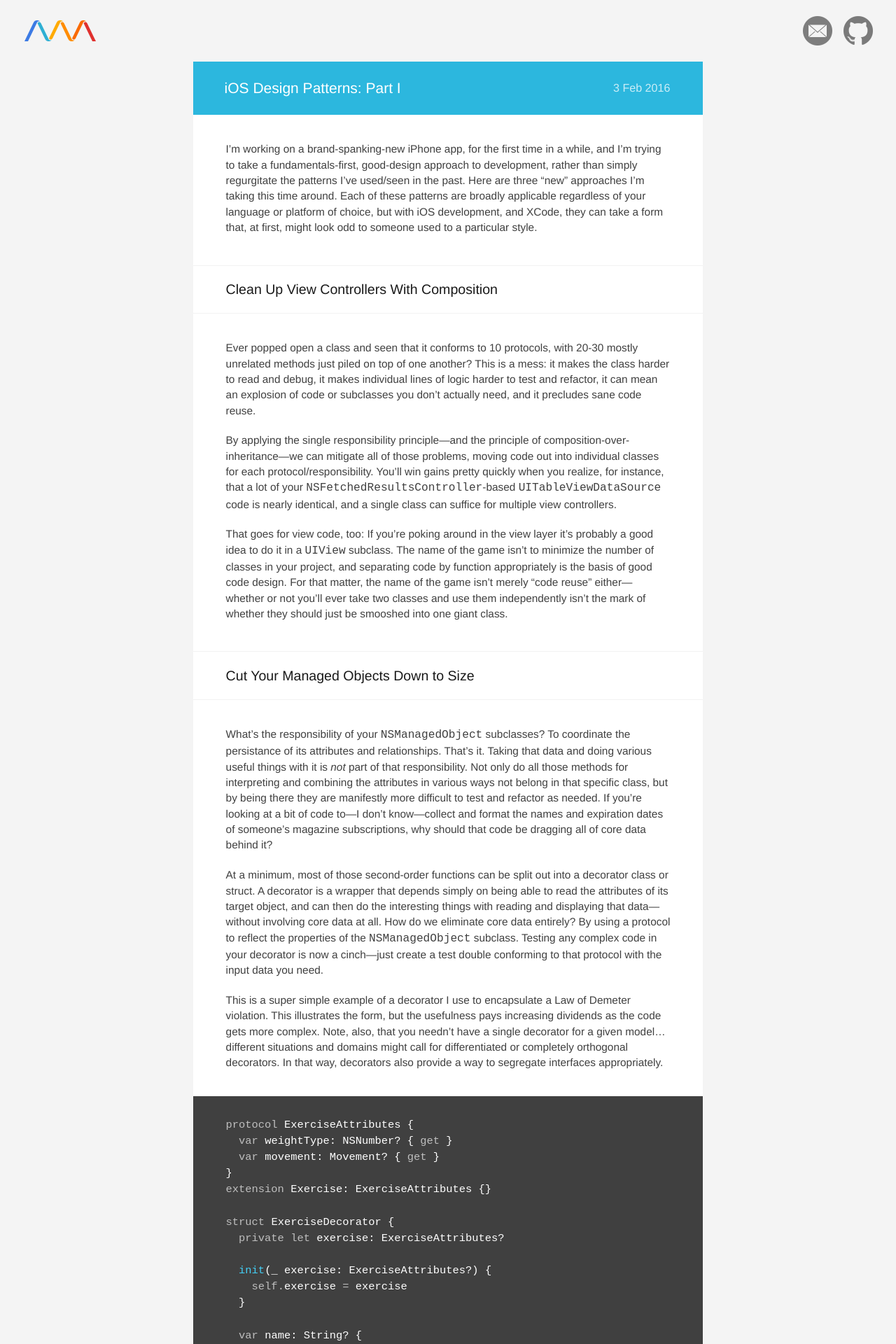
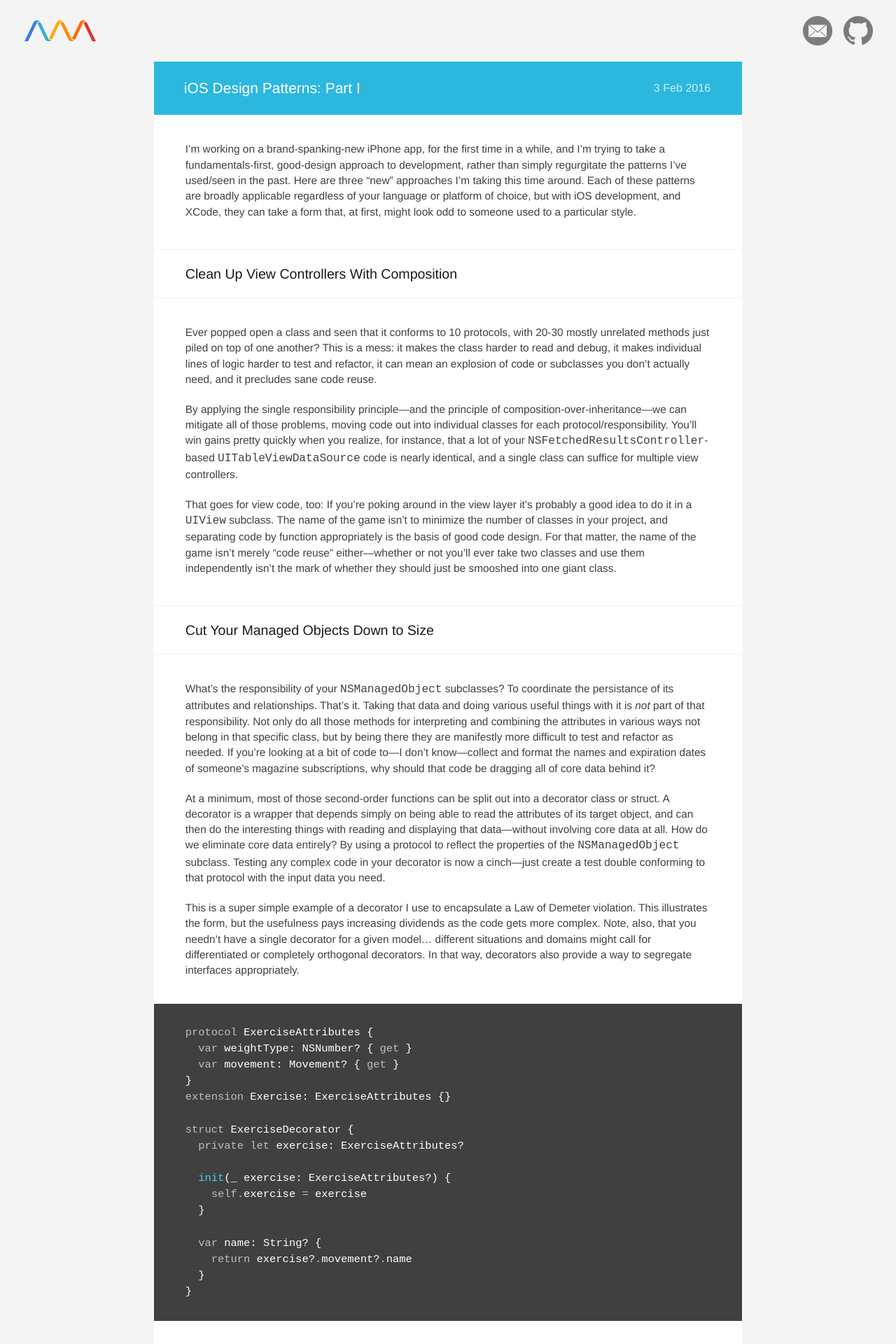
Before and after one commit to endash/endash.github.io, a Jekyll site: the page built from _posts/2016-02-03-ios-design-patterns-part-i.markdown, in a window 1280 px wide. Shown: the top 1920 px of the page at 70% size. Built offline with Jekyll 4.4.1, drawn with Linux system fonts in a browser that asks for light colours.

Commit message:
Widen the design a bit

```diff
--- a/css/main.scss
+++ b/css/main.scss
@@ -28,12 +28,12 @@ $grey-color-light: lighten($grey-color, 42%);
 $grey-color-dark:  darken($grey-color, 25%);
 
 // Width of the content area
-$content-width:    52em;
+$content-width:    60em;
 
 $on-palm:          600px;
 $on-laptop:        800px;
 
-$horizontal-padding: 6.4%;
+$horizontal-padding: 5.33%;
 
 span.arrow {
   font-family: 'Wingdings 3';
```
